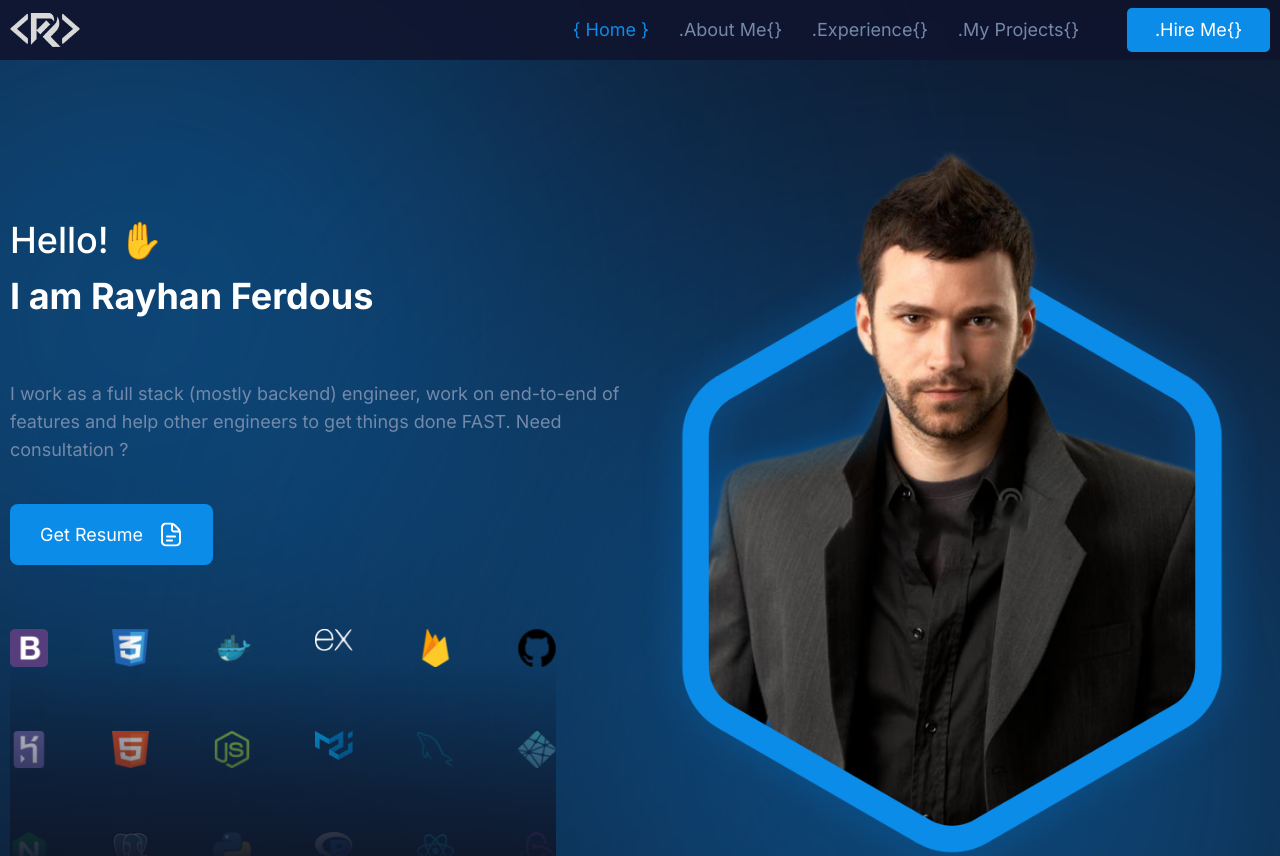
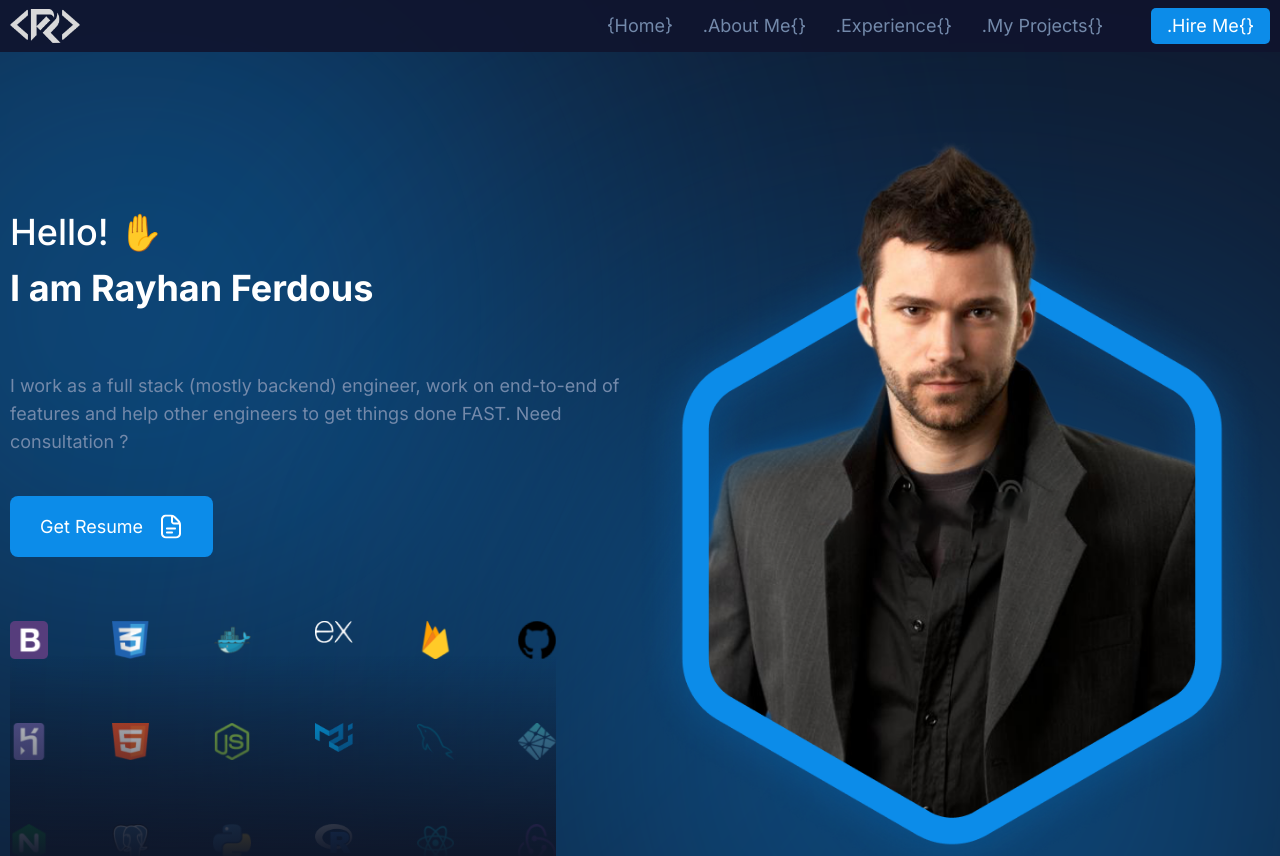
Before and after one commit to rayhanferdous/rayhanferdous, a Next.js app: page / in a window 1280 px wide. Shown: the top 856 px of the page. Built offline with nearby package versions, Linux system fonts and the light colour scheme.

Commit message:
Update NavMenuCard.js

```diff
--- a/components/Layout/NavMenuCard.js
+++ b/components/Layout/NavMenuCard.js
@@ -1,12 +1,7 @@
 import React from "react";
 
 function NavMenuCard({ customStyle }) {
-  const NavLinks = [
-    "{ Home }",
-    ".About Me{}",
-    ".Experience{}",
-    ".My Projects{}",
-  ];
+  const NavLinks = ["{Home}", ".About Me{}", ".Experience{}", ".My Projects{}"];
   return (
     <div className={`flex gap-12 max-lg:flex-col ${customStyle}`}>
       <div className="flex items-center gap-30 max-lg:flex-col">
@@ -21,7 +16,7 @@ function NavMenuCard({ customStyle }) {
           </div>
         ))}
       </div>
-      <button className="bg-btnPrimary px-7 py-3 rounded-5px text-white  text-lg leading-5">
+      <button className="bg-btnPrimary px-4 py-2 rounded-5px text-white  text-lg leading-5">
         {".Hire Me{}"}
       </button>
     </div>
```
